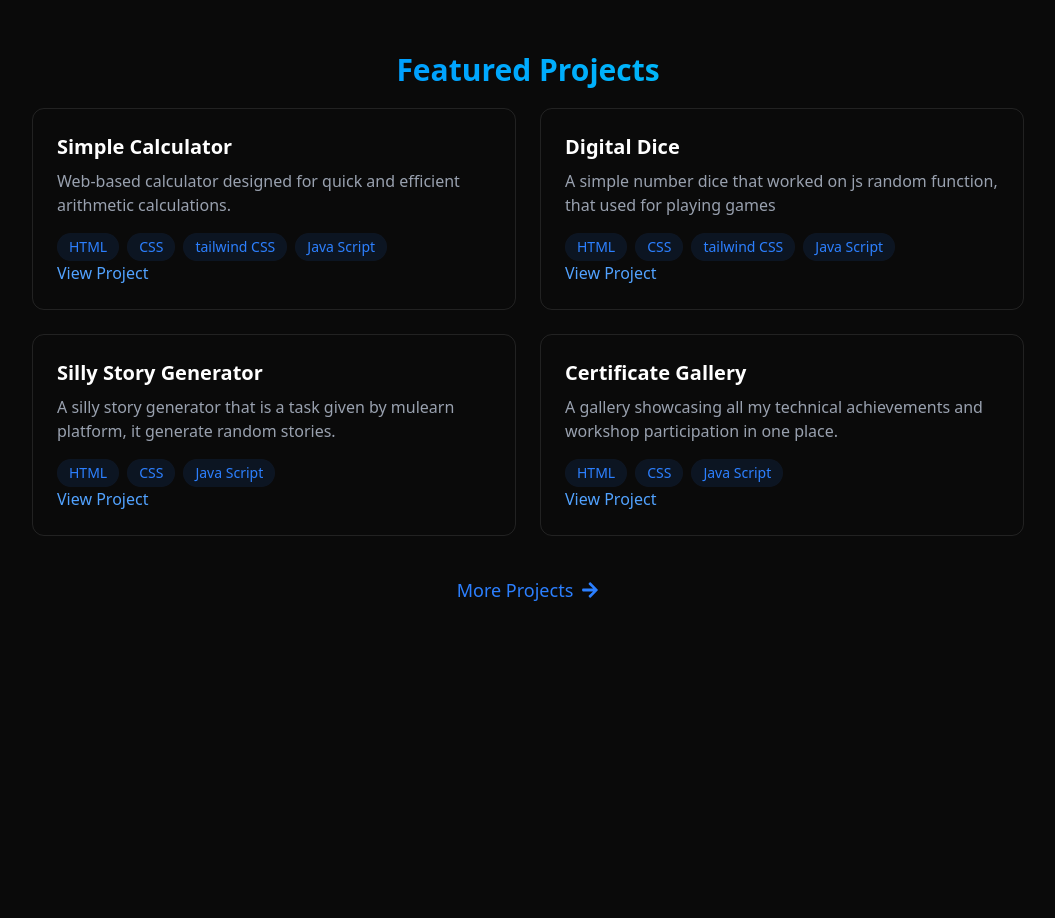
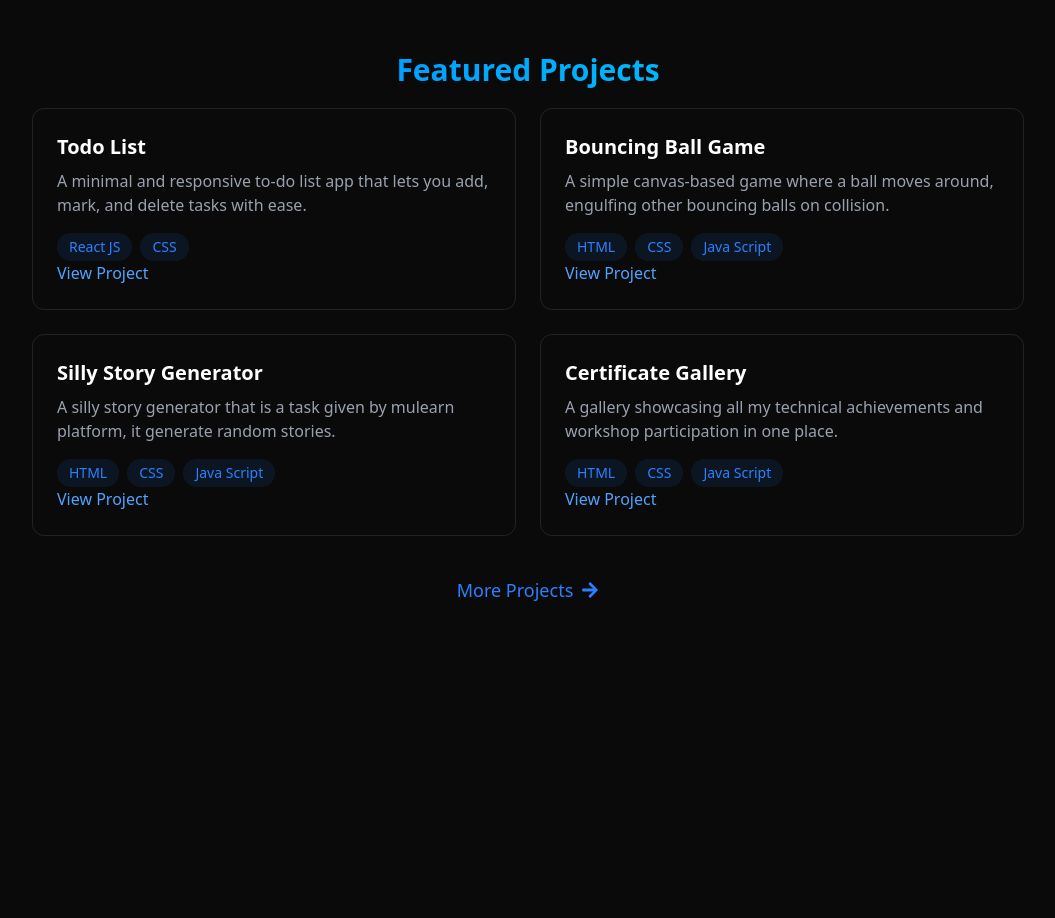
Before and after one commit to Emil-Binoy/Portfolio-using-React, a React (Vite) app: page / in a window 1280 px wide. Shown: the part 1740-2658 px from the top of the page, without its empty margins (112-1167 px from the left). Built offline with nearby package versions, Linux system fonts and the light colour scheme.

Commit message:
added projects

```diff
--- a/src/components/sections/Projects.jsx
+++ b/src/components/sections/Projects.jsx
@@ -8,12 +8,12 @@ export const Projects = () => {
         <h2 data-aos="fade-up" data-aos-delay="200" className="text-center mb-5 text-3xl font-bold bg-gradient-to-r from-blue-500 to-cyan-400 text-transparent bg-clip-text">Featured Projects</h2>
         <div className="grid grid-cols-1 md:grid-cols-2 gap-6">
           <div data-aos="fade-right" data-aos-delay="200" className="p-6 rounded-xl border border-white/10 hover:-translate-y-1 hover;border-blue-500/30 hover:shadow-blue-600 transition">
-            <h3 className="text-xl font-bold mb-2">Simple Calculator</h3>
+            <h3 className="text-xl font-bold mb-2">Todo List</h3>
             <p className="text-gray-400 mb-4">
-               Web-based calculator designed for quick and efficient arithmetic calculations.
+               A minimal and responsive to-do list app that lets you add, mark, and delete tasks with ease.
             </p>
             <div className="flex flex-wrap gap-2 mb">
-              {['HTML','CSS','tailwind CSS','Java Script'].map((tech,key) => (
+              {['React JS', 'CSS'].map((tech,key) => (
                 <span
                 key={key}
                 className="bg-blue-500/10 text-blue-500 py-1 px-3 rounded-full text-sm hover:bg-blue-500/20 hover:shadow-blue-600 transition-all">
@@ -22,16 +22,16 @@ export const Projects = () => {
               ))}
             </div>
             <div className="flex justify-between items-center">
-              <a href="https://emil-binoy.github.io/calculator/" className="text-blue-400 hover:text-blue-300 transition-colors">View Project</a>
+              <a href="https://emil-binoy.github.io/Todo-List/" className="text-blue-400 hover:text-blue-300 transition-colors">View Project</a>
             </div>
           </div>
           <div data-aos="fade-left" data-aos-delay="200" className="p-6 rounded-xl border border-white/10 hover:-translate-y-1 hover;border-blue-500/30 hover:shadow-blue-600 transition">
-            <h3 className="text-xl font-bold mb-2">Digital Dice</h3>
+            <h3 className="text-xl font-bold mb-2">Bouncing Ball Game</h3>
             <p className="text-gray-400 mb-4">
-               A simple number dice that worked on js random function, that used for playing games
+               A simple canvas-based game where a ball moves around, engulfing other bouncing balls on collision.
             </p>
             <div className="flex flex-wrap gap-2 mb">
-              {['HTML','CSS','tailwind CSS','Java Script'].map((tech,key) => (
+              {['HTML','CSS','Java Script'].map((tech,key) => (
                 <span
                 key={key}
                 className="bg-blue-500/10 text-blue-500 py-1 px-3 rounded-full text-sm hover:bg-blue-500/20 hover:shadow-blue-600 transition-all">
@@ -40,7 +40,7 @@ export const Projects = () => {
               ))}
             </div>
             <div className="flex justify-between items-center">
-              <a href="https://emil-binoy.github.io/digital-dies/" className="text-blue-400 hover:text-blue-300 transition-colors">View Project</a>
+              <a href="https://emil-binoy.github.io/Bouncing-Balls-game/" className="text-blue-400 hover:text-blue-300 transition-colors">View Project</a>
             </div>
           </div>
           <div data-aos="fade-right" data-aos-delay="200" className="p-6 rounded-xl border border-white/10 hover:-translate-y-1 hover;border-blue-500/30 hover:shadow-blue-600 transition">
```
